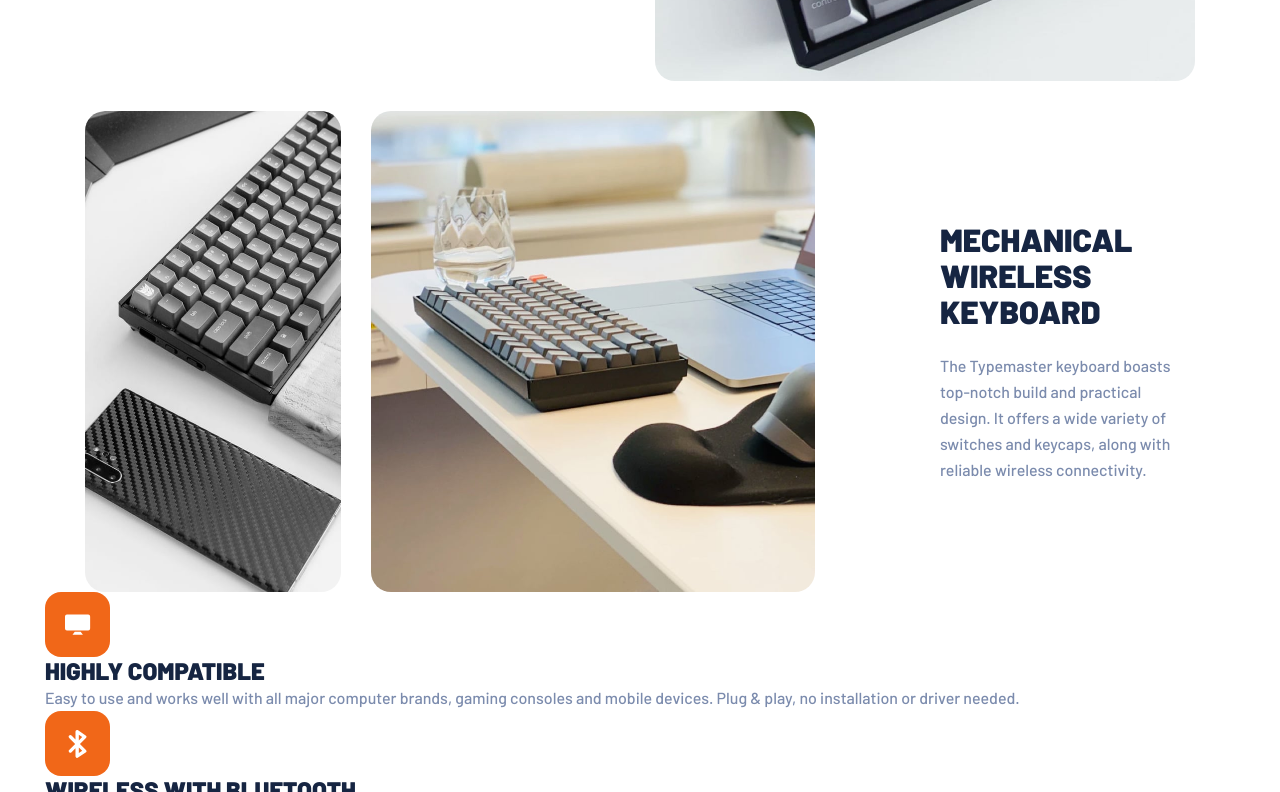
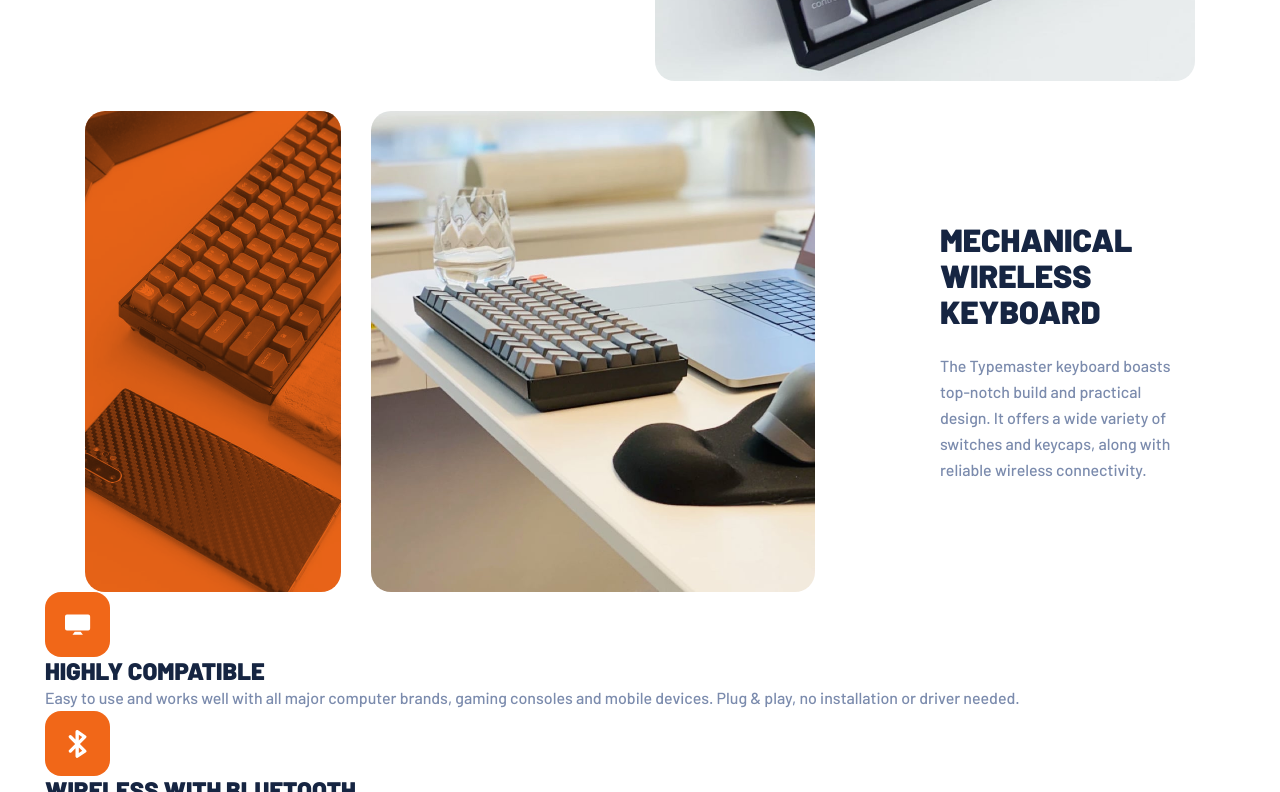
Before and after one commit to zekelkeys/typemaster-landing-page, a plain HTML site: page index.html in a window 1280 px wide. Shown: the part 593-1385 px from the top of the page. Drawn offline with Linux system fonts and the light colour scheme.

Commit message:
Add orange overlay to image

```diff
--- a/css/styles.css
+++ b/css/styles.css
@@ -212,10 +212,17 @@ a {
     gap: 1.5rem;
 
 }
-    .images__orange {
-        width: 100%;
+
+    .images__orange-wrapper {
+        background-color: var(--color-accent);
         border-radius: 0 1.25rem 1.25rem 0;
     }
+        .images__orange {
+            width: 100%;
+            mix-blend-mode: multiply;
+            opacity: 0.75;
+            border-radius: 0 1.25rem 1.25rem 0;
+        }
     .images__clear {
         width: 100%;
         border-radius: 1.25rem;
@@ -303,6 +310,7 @@ a {
         gap: 1.875rem;
 
     }
+        .images__orange-wrapper,
         .images__orange {
             border-radius: 1.25rem;
         }
--- a/index.html
+++ b/index.html
@@ -48,7 +48,7 @@
 
 		<section class="secondary-section">
 			<div class="images">
-				<picture>
+				<picture class="images__orange-wrapper">
 					<source
 						srcset="assets/desktop/image-phone-and-keyboard.jpg"
 						media="(min-width: 1110px)">
```
